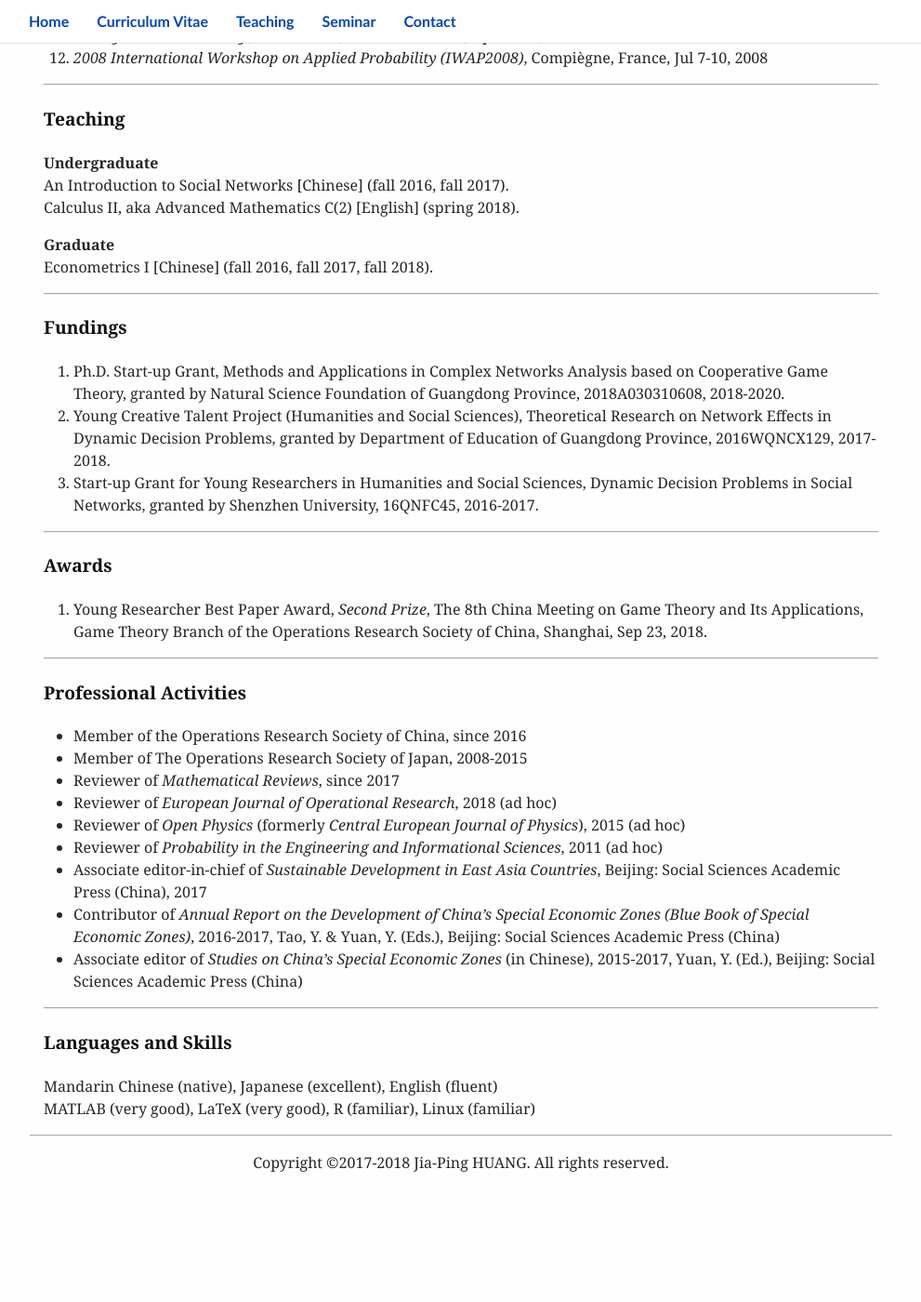
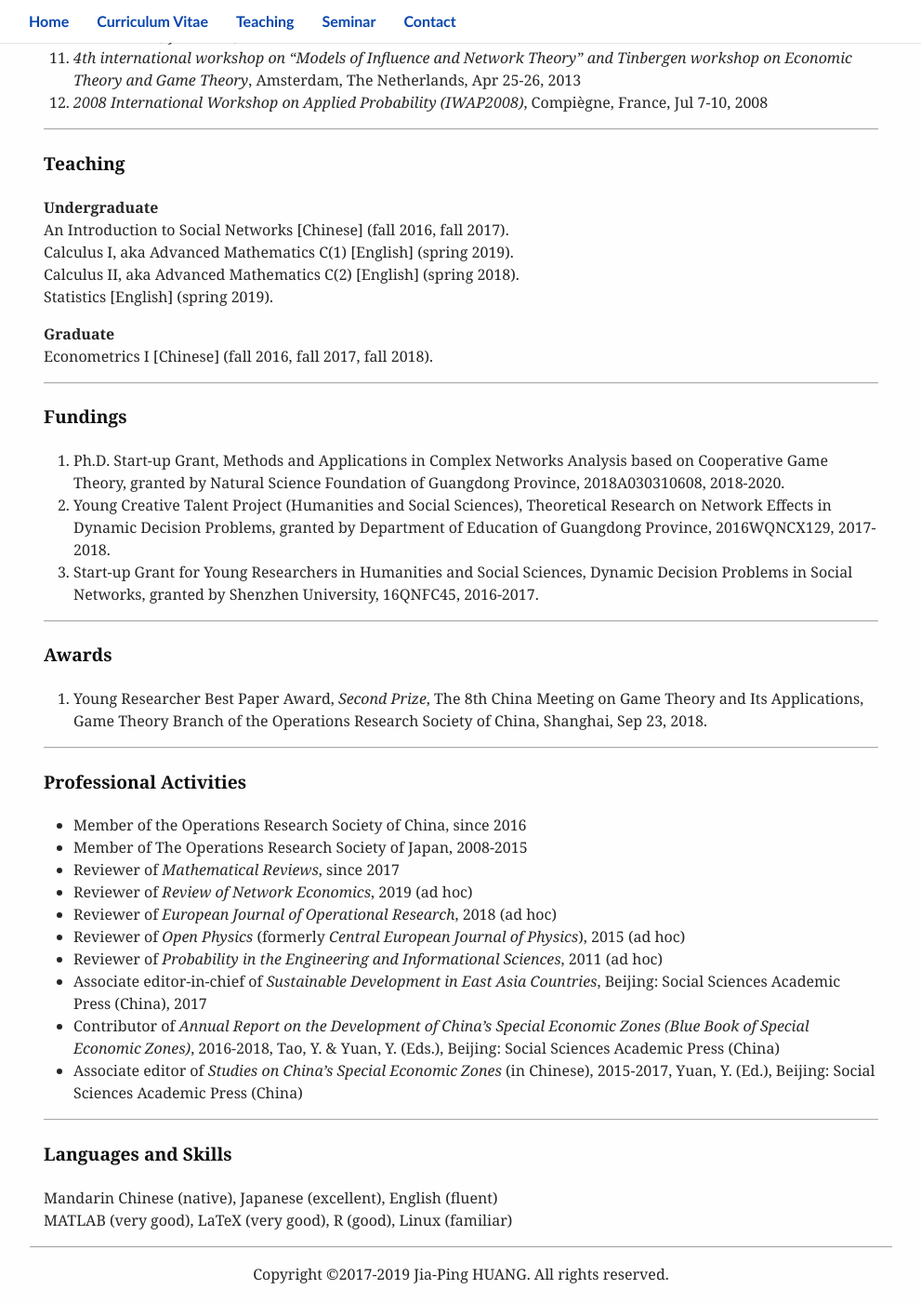
Before and after one commit to huangjp28/huangjp28.github.io, a Jekyll site: the page built from _pages/01_CV.md, in a window 1280 px wide and 1400 px high, scrolled down 1733 px. Shown: the whole window at 93% size, without its empty margins (144-1135 px from the left). Built offline with Jekyll 4.4.1, drawn with Linux system fonts in a browser that asks for light colours; some web fonts are replaced; before the commit the page ends 3027 px from its top, so only the background shows below that; some of the changed text lies outside the part shown.

Commit message:
update 20190124

```diff
--- a/_includes/footer.html
+++ b/_includes/footer.html
@@ -1,4 +1,4 @@
 <footer>
   <hr>
-  <p><center> Copyright &copy;2017-2018 Jia-Ping HUANG. All rights reserved. </center></p>
+  <p><center> Copyright &copy;2017-2019 Jia-Ping HUANG. All rights reserved. </center></p>
 </footer>
--- a/_pages/01_CV.md
+++ b/_pages/01_CV.md
@@ -6,7 +6,7 @@
 
 ### HUANG, Jia-Ping
 
-*Last update: September 25, 2018*
+*Last update: January 23, 2019*
 
 Ph.D. (economics), Ph.D. in Engineering
 Assistant Professor
@@ -41,12 +41,13 @@
 ---
 #### Publications
 
-1. van den Brink, R., He, S., & **Huang, J.-P.** (2018). Polluted River Problems and Games with a Permission Structure. *Games and Economic Behavior*, 108, 182-205. `doi:10.1016/j.geb.2017.10.005`
-2. **Huang, J.-P.**, Koster, M., & Lindner, I. (2016). Diffusion of behavior in network games with threshold dynamics. *Mathematical Social Sciences*, 84, 109-118. `doi:10.1016/j.mathsocsci.2016.10.007`
-3. **Huang, J.-P.**, & Sumita, U. (2015). Development of Computational Algorithms for Pricing European Bond Options under the Influence of Macro-economic Conditions. *Applied Mathematics and Computation*, 251, 453-468. `doi:10.1016/j.amc.2014.11.071`
-4. **Huang, J.-P.**, & Sumita, U. (2013). Dynamic Analysis of a Multivariate Reward Process Defined on the UMCP with Application to Optimal Preventive Maintenance Policy Problems in Manufacturing. *Probability in the Engineering and Informational Sciences*, 27(2), 187-208. `doi:10.1017/S0269964812000411`
-5. **Huang, J.-P.**, & Sumita, U. (2012). Evaluation of Cumulative Random Shocks Generated from a Semi-Markov Modulated Poisson Process and Its Application to CDO Pricing. *Journal of the Operations Research Society of Japan*, 55(2), 158-180.
-6. Sumita, U., & **Huang, J.-P.** (2009). Dynamic Analysis of a Unified Multivariate Counting Process and Its Asymptotic Behavior. *International Journal of Mathematics and Mathematical Sciences*, vol. 2009, Article ID 219532, 43 pages. `doi:10.1155/2009/219532`
+1. **Huang, J.-P.**, Heidergott, B., & Lindner, I. (2019). Naïve Learning in Social Networks with Random Communication. *Social Networks*, forthcoming.
+2. van den Brink, R., He, S., & **Huang, J.-P.** (2018). Polluted River Problems and Games with a Permission Structure. *Games and Economic Behavior*, 108, 182-205. `doi:10.1016/j.geb.2017.10.005`
+3. **Huang, J.-P.**, Koster, M., & Lindner, I. (2016). Diffusion of behavior in network games with threshold dynamics. *Mathematical Social Sciences*, 84, 109-118. `doi:10.1016/j.mathsocsci.2016.10.007`
+4. **Huang, J.-P.**, & Sumita, U. (2015). Development of Computational Algorithms for Pricing European Bond Options under the Influence of Macro-economic Conditions. *Applied Mathematics and Computation*, 251, 453-468. `doi:10.1016/j.amc.2014.11.071`
+5. **Huang, J.-P.**, & Sumita, U. (2013). Dynamic Analysis of a Multivariate Reward Process Defined on the UMCP with Application to Optimal Preventive Maintenance Policy Problems in Manufacturing. *Probability in the Engineering and Informational Sciences*, 27(2), 187-208. `doi:10.1017/S0269964812000411`
+6. **Huang, J.-P.**, & Sumita, U. (2012). Evaluation of Cumulative Random Shocks Generated from a Semi-Markov Modulated Poisson Process and Its Application to CDO Pricing. *Journal of the Operations Research Society of Japan*, 55(2), 158-180.
+7. Sumita, U., & **Huang, J.-P.** (2009). Dynamic Analysis of a Unified Multivariate Counting Process and Its Asymptotic Behavior. *International Journal of Mathematics and Mathematical Sciences*, vol. 2009, Article ID 219532, 43 pages. `doi:10.1155/2009/219532`
 
 ---
 #### International Conference Presentations
@@ -69,7 +70,9 @@
 
 **Undergraduate**
 An Introduction to Social Networks [Chinese] (fall 2016, fall 2017).
+Calculus I, aka Advanced Mathematics C(1) [English] (spring 2019).
 Calculus II, aka Advanced Mathematics C(2) [English] (spring 2018).
+Statistics [English] (spring 2019).
 
 **Graduate**
 Econometrics I [Chinese] (fall 2016, fall 2017, fall 2018).
@@ -94,11 +97,12 @@
 * Member of the Operations Research Society of China, since 2016
 * Member of The Operations Research Society of Japan, 2008-2015
 * Reviewer of *Mathematical Reviews*, since 2017
+* Reviewer of *Review of Network Economics*, 2019 (ad hoc)
 * Reviewer of *European Journal of Operational Research*, 2018 (ad hoc)
 * Reviewer of *Open Physics* (formerly *Central European Journal of Physics*), 2015 (ad hoc)
 * Reviewer of *Probability in the Engineering and Informational Sciences*, 2011 (ad hoc)
 * Associate editor-in-chief of *Sustainable Development in East Asia Countries*, Beijing: Social Sciences Academic Press (China), 2017
-* Contributor of *Annual Report on the Development of China's Special Economic Zones (Blue Book of Special Economic Zones)*, 2016-2017, Tao, Y. & Yuan, Y. (Eds.), Beijing: Social Sciences Academic Press (China)
+* Contributor of *Annual Report on the Development of China's Special Economic Zones (Blue Book of Special Economic Zones)*, 2016-2018, Tao, Y. & Yuan, Y. (Eds.), Beijing: Social Sciences Academic Press (China)
 * Associate editor of *Studies on China’s Special Economic Zones* (in Chinese), 2015-2017, Yuan, Y. (Ed.), Beijing: Social Sciences Academic Press (China)
 
 
@@ -106,4 +110,4 @@
 #### Languages and Skills
 
 Mandarin Chinese (native), Japanese (excellent), English (fluent)
-MATLAB (very good), LaTeX (very good), R (familiar), Linux (familiar)
+MATLAB (very good), LaTeX (very good), R (good), Linux (familiar)
```
Also changed, not shown: other parts of _pages/01_CV.md (+1 -1 lines).
